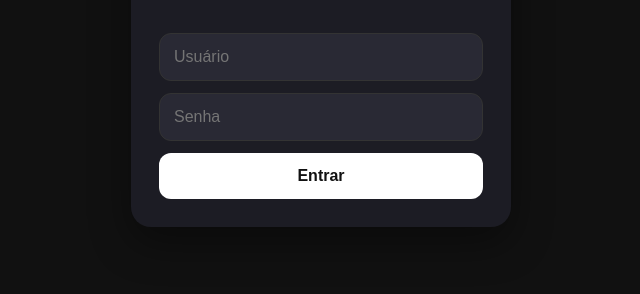
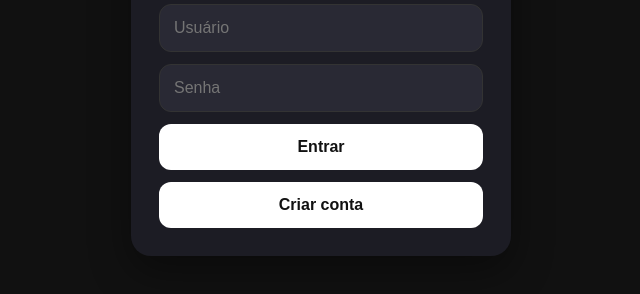
Before and after one commit to MarioGabriel39/geramix, a website: page public/login.html in a window 1280 px wide. Shown: the part 334-628 px from the top of the page, without its empty margins (319-959 px from the left). Drawn offline with Linux system fonts and the light colour scheme.

Commit message:
Update login.html

```diff
--- a/public/login.html
+++ b/public/login.html
@@ -63,6 +63,9 @@
       <input type="text" placeholder="Usuário" required>
       <input type="password" placeholder="Senha" required>
       <button type="submit">Entrar</button>
+      <button type="button" onclick="window.location.href='/cadastro.html'">
+  Criar conta
+</button>
     </form>
   </div>
 </body>
```
